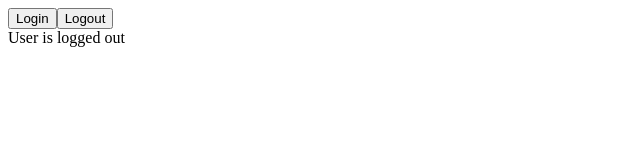
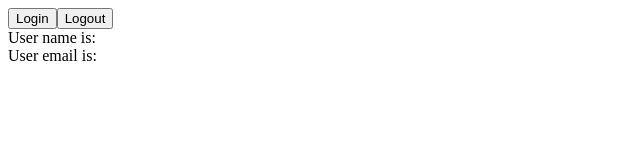
Before and after one commit to sadanmian/react-ts, a React (Vite) app: page / in a window 1280 px wide. Shown: the top 160 px of the page, without its empty margins (0-640 px from the left). Built offline with nearby package versions, Linux system fonts and the light colour scheme.

Commit message:
10 - useState Future Value

```diff
--- a/src/App.tsx
+++ b/src/App.tsx
@@ -1,10 +1,11 @@
 import Container from "./components/Container";
 import LoggedIn from "./components/state/LoggedIn";
+import User from "./components/state/User";
 
 function App() {
   return (
     <div>
-      <LoggedIn />
+      <User />
     </div>
   );
 }
--- /dev/null
+++ b/src/components/state/User.tsx
@@ -0,0 +1,29 @@
+import React, { useState } from "react";
+
+type AuthUser = {
+  name: string;
+  email: string;
+};
+
+function User() {
+  const [user, setUser] = useState<AuthUser | null>(null);
+  const handleLogin = () => {
+    setUser({
+      name: "Sadan",
+      email: "sadanmiyan007@gmail.com",
+    });
+  };
+  const handleLogout = () => {
+    setUser(null);
+  };
+  return (
+    <div>
+      <button onClick={handleLogin}>Login</button>
+      <button onClick={handleLogout}>Logout</button>
+      <div>User name is: {user?.name}</div>
+      <div>User email is: {user?.email}</div>
+    </div>
+  );
+}
+
+export default User;
```
